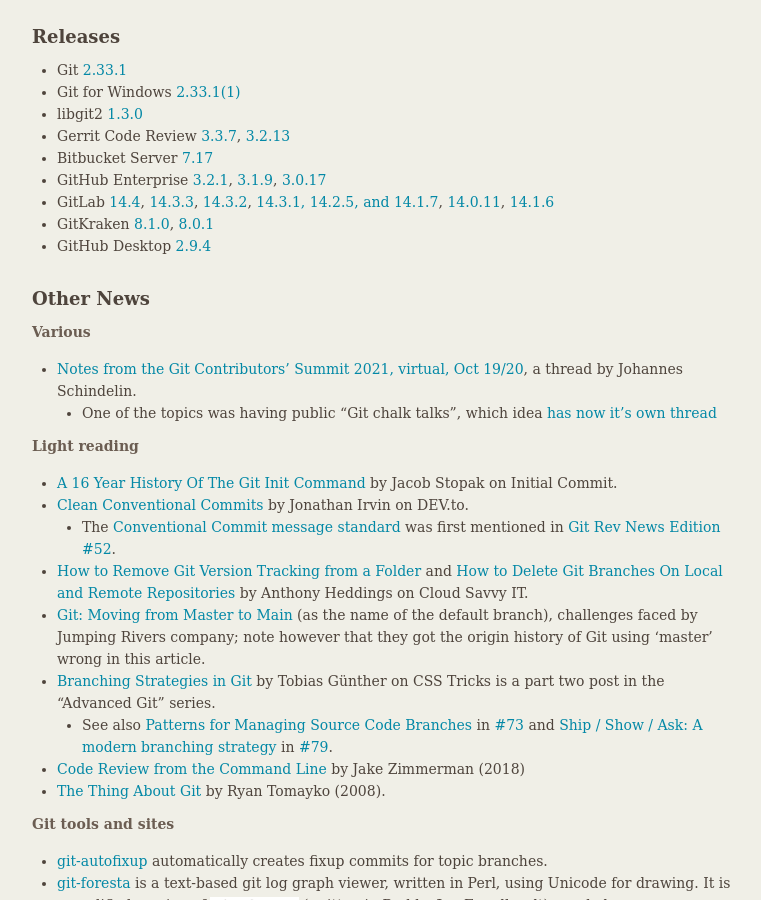
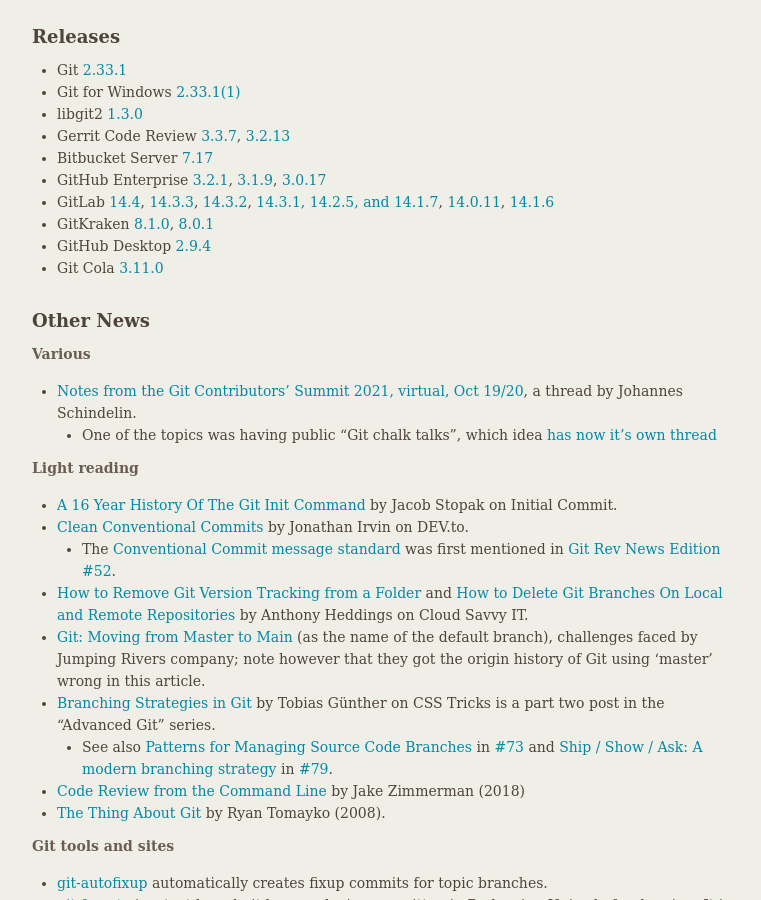
Before and after one commit to git/git.github.io, a Jekyll site: the page built from rev_news/drafts/edition-80.md, in a window 1280 px wide and 900 px high, scrolled down 4194 px. Shown: the whole window, without its empty margins (377-1138 px from the left). Built offline with Jekyll 4.4.1, drawn with Linux system fonts in a browser that asks for light colours.

Commit message:
rn-80: Git Cola v3.11.0 was released
Signed-off-by: David Aguilar <davvid@gmail.com>

```diff
--- a/rev_news/drafts/edition-80.md
+++ b/rev_news/drafts/edition-80.md
@@ -286,6 +286,7 @@
 + GitKraken [8.1.0](https://support.gitkraken.com/release-notes/current),
 [8.0.1](https://support.gitkraken.com/release-notes/current)
 + GitHub Desktop [2.9.4](https://desktop.github.com/release-notes/)
++ Git Cola [3.11.0](http://git-cola.github.io/share/doc/git-cola/html/relnotes.html#v3-11-0)
 
 ## Other News
 
```
